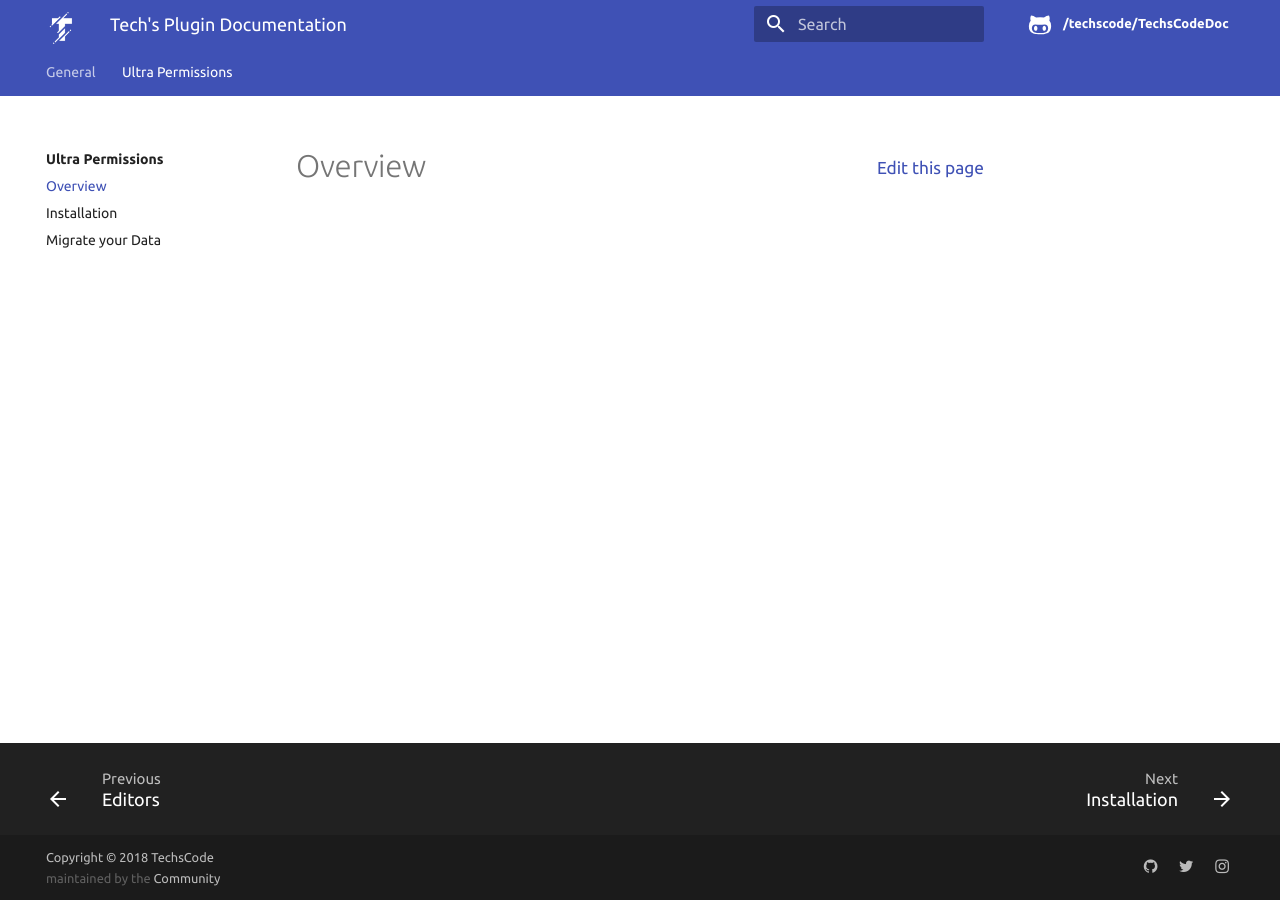
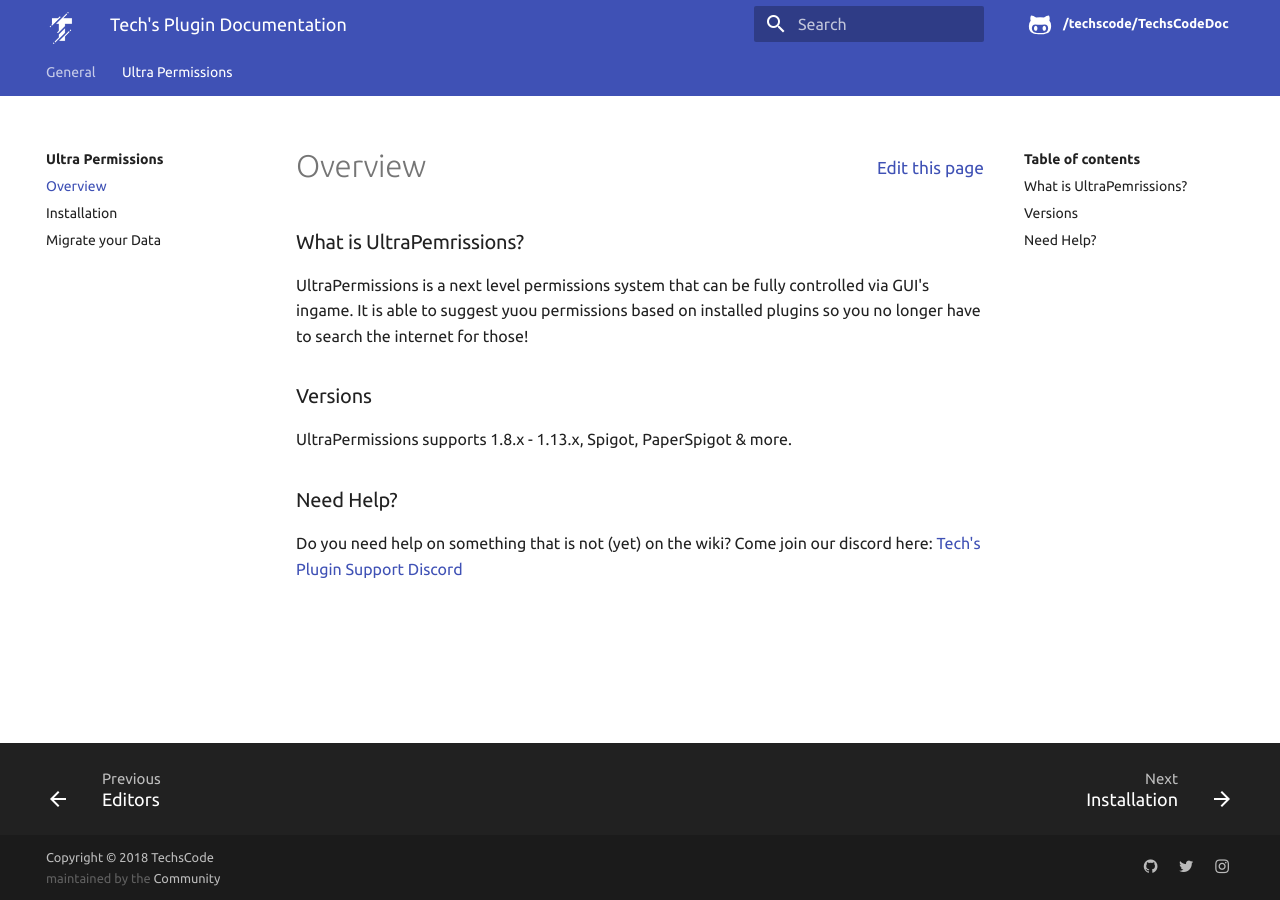
Before and after one commit to MonsterZockerHD/TechsCodeDoc, an MkDocs documentation site: the page built from docs/Ultra Permissions/index.md, in a window 1280 px wide. Built offline with MkDocs 1.6.1, drawn with Linux system fonts in a browser that asks for light colours.

Commit message:
+Overview
Added some things to the overview wiki page.

```diff
--- a/docs/Ultra Permissions/index.md
+++ b/docs/Ultra Permissions/index.md
@@ -1 +1,13 @@
 # Overview
+
+### What is UltraPemrissions?
+
+UltraPermissions is a next level permissions system that can be fully controlled via GUI's ingame. It is able to suggest yuou permissions based on installed plugins so you no longer have to search the internet for those!
+
+### Versions
+
+UltraPermissions supports 1.8.x - 1.13.x, Spigot, PaperSpigot & more.
+
+### Need Help?
+
+Do you need help on something that is not (yet) on the wiki? Come join our discord here: [Tech's Plugin Support Discord](https://discord.gg/GmuPTqb)
```
